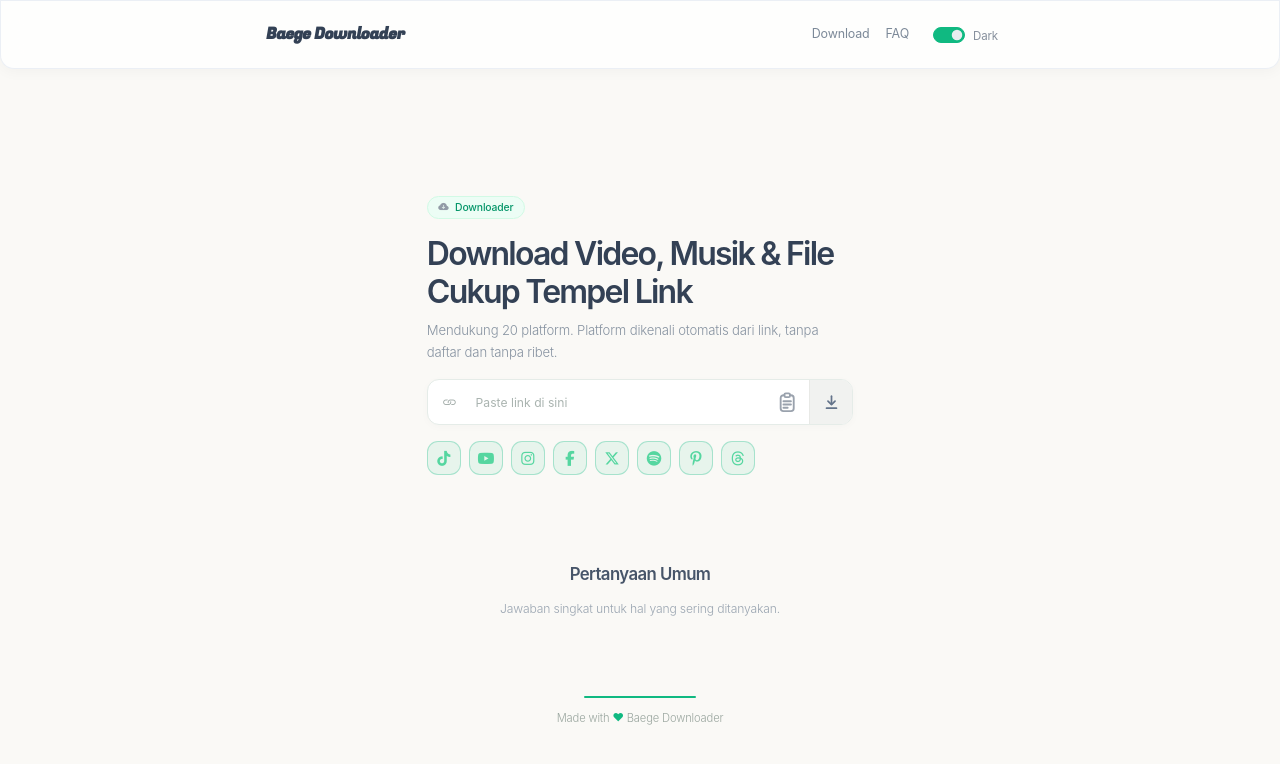
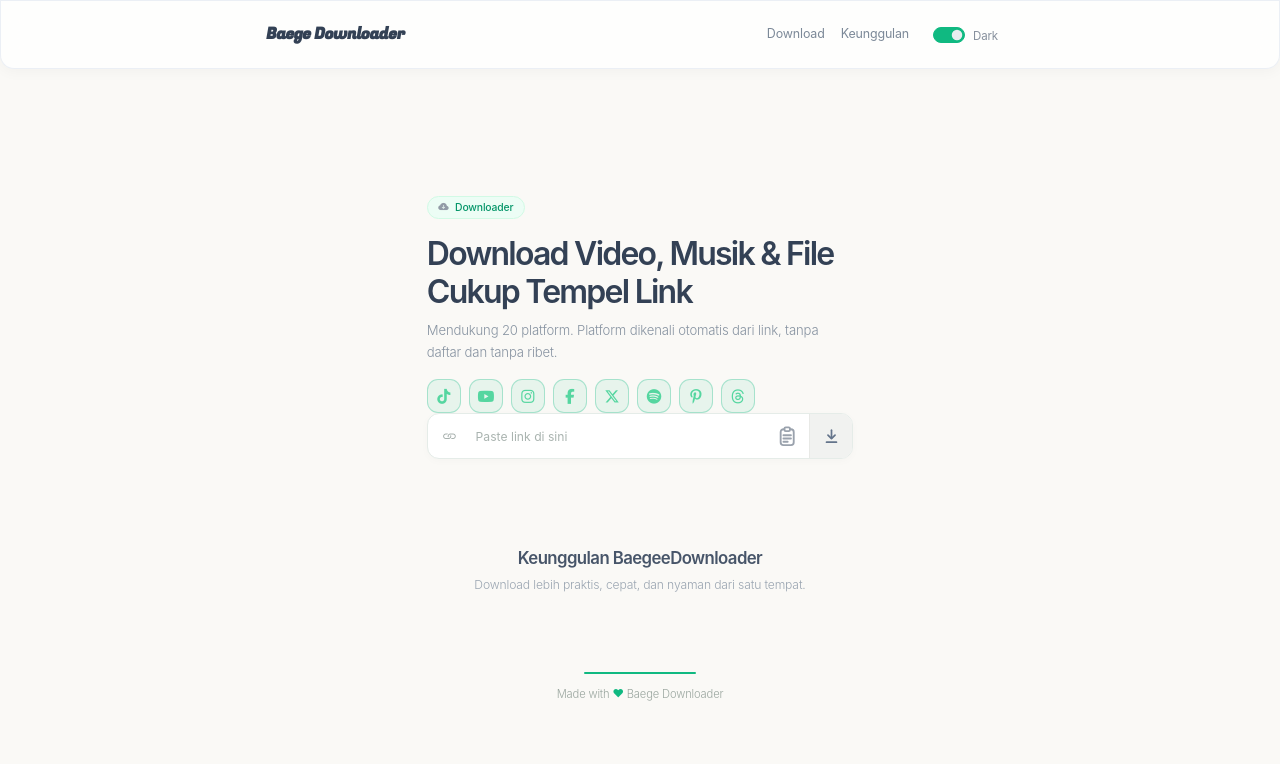
Before and after one commit to grabinet/baege, a website with bundled scripts: page public/index.html in a window 1280 px wide. Built offline with nearby package versions, Linux system fonts and the light colour scheme.

Commit message:
Refine hero social placement and replace FAQ with benefits

```diff
--- a/public/index.html
+++ b/public/index.html
@@ -48,7 +48,7 @@
       <div class="d-none d-md-flex align-items-center me-3">
         <ul class="navbar-nav flex-row">
           <li class="nav-item"><a class="nav-link px-2" href="#download" data-anchor="download">Download</a></li>
-          <li class="nav-item"><a class="nav-link px-2" href="#faq" data-anchor="faq">FAQ</a></li>
+          <li class="nav-item"><a class="nav-link px-2" href="#features" data-anchor="features">Keunggulan</a></li>
         </ul>
         <div class="form-check form-switch ms-3 mb-0">
           <input class="form-check-input" type="checkbox" role="switch" id="themeSwitchDesktop" checked>
@@ -61,7 +61,7 @@
         </button>
         <div class="dropdown-menu dropdown-menu-end" id="mobileSidebar" aria-labelledby="menuBtn">
           <a class="dropdown-item sidebar-link" href="#download" data-anchor="download"><i class="bi bi-cloud-arrow-down-fill"></i><span>Download</span></a>
-          <a class="dropdown-item sidebar-link" href="#faq" data-anchor="faq"><i class="bi bi-question-circle-fill"></i><span>Pertanyaan Umum</span></a>
+          <a class="dropdown-item sidebar-link" href="#features" data-anchor="features"><i class="bi bi-stars"></i><span>Keunggulan</span></a>
           <div class="dropdown-item theme-menu-item">
             <span class="theme-menu-label"><i class="bi bi-circle-half"></i> Tampilan</span>
             <div class="form-check form-switch mb-0">
@@ -89,14 +89,6 @@
         <div class="text-center text-md-start">
 
         </div>
-        <form id="form" class="search-form" autocomplete="off">
-          <div class="input-group">
-            <i class="bi bi-link search-icon" id="inputIcon"></i>
-            <input type="text" id="input" class="form-control search-input" placeholder="Paste link di sini" inputmode="url" required aria-label="Tempel link">
-            <button type="button" class="btn-clear" id="clear" aria-label="Paste link dari clipboard" title="Paste dari clipboard"><svg class="ic-paste" viewBox="0 0 24 24" fill="none" stroke="currentColor" stroke-width="2" stroke-linecap="round" stroke-linejoin="round" aria-hidden="true"><path d="M9 4.5H8a3 3 0 0 0-3 3v11a3 3 0 0 0 3 3h8a3 3 0 0 0 3-3v-11a3 3 0 0 0-3-3h-1"/><rect x="9" y="2.5" width="6" height="4" rx="1.4"/><path d="M8 11h8"/><path d="M8 14.5h8"/><path d="M8 18h4.5"/></svg><i class="bi bi-x-circle-fill ic-clear" aria-hidden="true"></i></button>
-            <button type="submit" class="btn btn-search" id="go" aria-label="Download"><svg viewBox="0 0 24 24" fill="none" stroke="currentColor" stroke-width="2.4" stroke-linecap="round" stroke-linejoin="round" aria-hidden="true"><path d="M12 3v11"/><path d="m7 10 5 5 5-5"/><path d="M5 20h14"/></svg></button>
-          </div>
-        </form>
         <div class="hero-socials" aria-label="Platform yang didukung">
           <span class="hero-social-icon" title="TikTok"><i class="fa-brands fa-tiktok"></i></span>
           <span class="hero-social-icon" title="YouTube"><i class="fa-brands fa-youtube"></i></span>
@@ -107,6 +99,15 @@
           <span class="hero-social-icon" title="Pinterest"><i class="fa-brands fa-pinterest-p"></i></span>
           <span class="hero-social-icon" title="Threads"><i class="fa-brands fa-threads"></i></span>
         </div>
+        <form id="form" class="search-form" autocomplete="off">
+          <div class="input-group">
+            <i class="bi bi-link search-icon" id="inputIcon"></i>
+            <input type="text" id="input" class="form-control search-input" placeholder="Paste link di sini" inputmode="url" required aria-label="Tempel link">
+            <button type="button" class="btn-clear" id="clear" aria-label="Paste link dari clipboard" title="Paste dari clipboard"><svg class="ic-paste" viewBox="0 0 24 24" fill="none" stroke="currentColor" stroke-width="2" stroke-linecap="round" stroke-linejoin="round" aria-hidden="true"><path d="M9 4.5H8a3 3 0 0 0-3 3v11a3 3 0 0 0 3 3h8a3 3 0 0 0 3-3v-11a3 3 0 0 0-3-3h-1"/><rect x="9" y="2.5" width="6" height="4" rx="1.4"/><path d="M8 11h8"/><path d="M8 14.5h8"/><path d="M8 18h4.5"/></svg><i class="bi bi-x-circle-fill ic-clear" aria-hidden="true"></i></button>
+            <button type="submit" class="btn btn-search" id="go" aria-label="Download"><svg viewBox="0 0 24 24" fill="none" stroke="currentColor" stroke-width="2.4" stroke-linecap="round" stroke-linejoin="round" aria-hidden="true"><path d="M12 3v11"/><path d="m7 10 5 5 5-5"/><path d="M5 20h14"/></svg></button>
+          </div>
+        </form>
+
         <p id="hint"></p>
       </div>
     </div>
@@ -117,15 +118,15 @@
   <div id="status" aria-live="polite"></div>
   <div id="results"></div>
 
-  <div class="row mt-4" id="faq">
+  <section class="row mt-4" id="features" aria-labelledby="featuresTitle">
     <div class="col-12 text-center">
-      <h2 class="main-title mb-3">Pertanyaan Umum</h2>
-      <p class="section-subtitle">Jawaban singkat untuk hal yang sering ditanyakan.</p>
+      <h2 class="main-title mb-2" id="featuresTitle">Keunggulan BaegeeDownloader</h2>
+      <p class="section-subtitle">Download lebih praktis, cepat, dan nyaman dari satu tempat.</p>
     </div>
     <div class="col-12 col-md-10 mx-auto">
-      <div class="faq-feature-grid" id="faqAccordion"></div>
+      <div class="benefit-grid" id="benefitGrid"></div>
     </div>
-  </div>
+  </section>
 
   <div class="row mt-4" id="stats" hidden>
     <div class="col-12 text-center">
```
